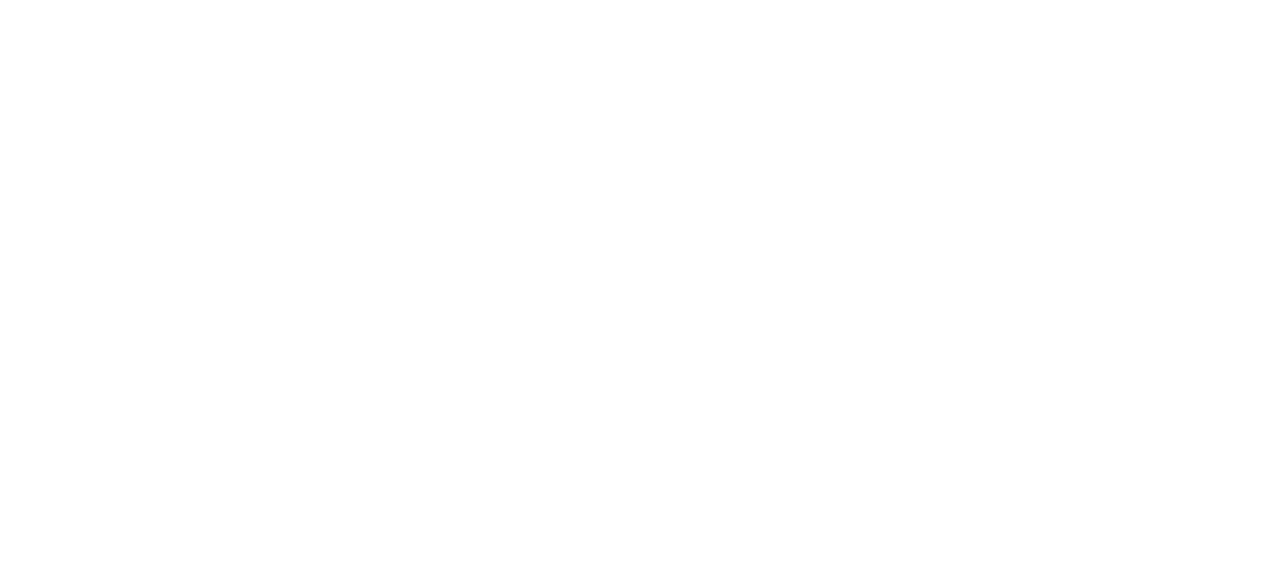
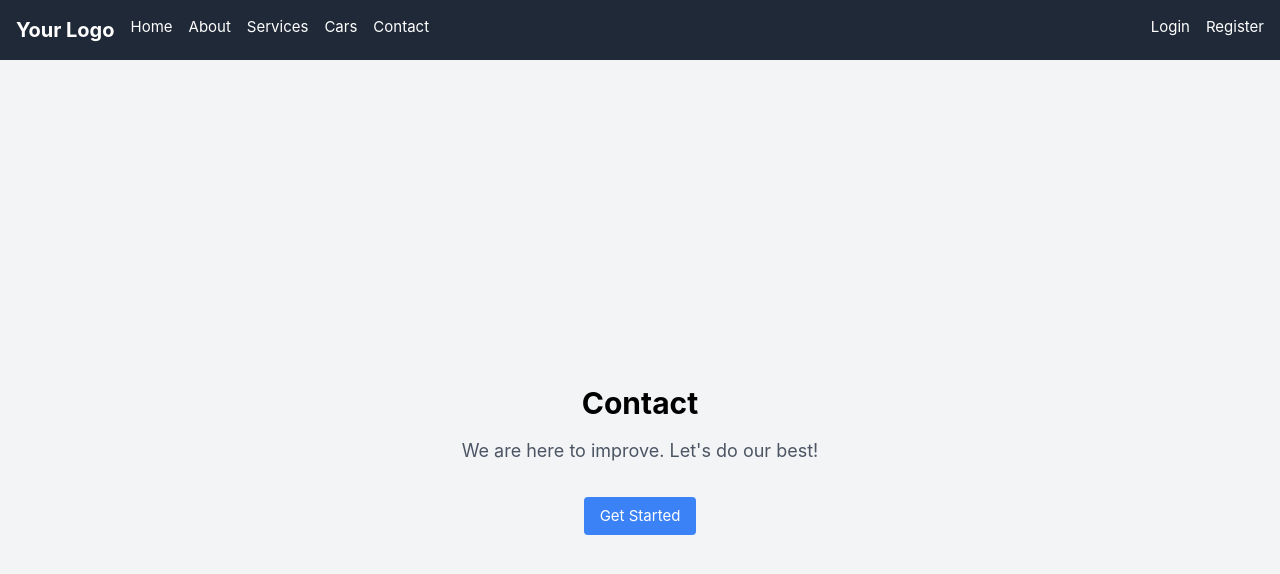
Before and after one commit to elionbehluli/lab1, a Vue app in the folder frontend/: page /contact in a window 1280 px wide. Before the commit this address had no page. Shown: the top 574 px of the page. Built offline with nearby package versions, Linux system fonts and the light colour scheme.

Commit message:
feat: finalized subtask 4&5 of navbar task

```diff
--- /dev/null
+++ b/frontend/src/layouts/NavbarLayout.vue
@@ -0,0 +1,9 @@
+<template>
+  <div>
+    <NavBar />
+    <router-view />
+  </div>
+</template>
+<script setup>
+import NavBar from '@/components/NavBar.vue'
+</script>
--- /dev/null
+++ b/frontend/src/views/AboutView.vue
@@ -0,0 +1,11 @@
+<template>
+  <div class="flex flex-col items-center justify-center min-h-screen bg-gray-100">
+    <h1 class="text-3xl font-bold mb-4">About</h1>
+    <p class="text-lg text-gray-600">We are here to improve. Let's do our best!</p>
+    <button
+      class="mt-8 px-4 py-2 bg-blue-500 text-white rounded hover:bg-blue-600 focus:outline-none focus:bg-blue-600"
+    >
+      Get Started
+    </button>
+  </div>
+</template>
--- /dev/null
+++ b/frontend/src/views/CarsView.vue
@@ -0,0 +1,11 @@
+<template>
+  <div class="flex flex-col items-center justify-center min-h-screen bg-gray-100">
+    <h1 class="text-3xl font-bold mb-4">Cars</h1>
+    <p class="text-lg text-gray-600">We are here to improve. Let's do our best!</p>
+    <button
+      class="mt-8 px-4 py-2 bg-blue-500 text-white rounded hover:bg-blue-600 focus:outline-none focus:bg-blue-600"
+    >
+      Get Started
+    </button>
+  </div>
+</template>
--- /dev/null
+++ b/frontend/src/views/ContactView.vue
@@ -0,0 +1,11 @@
+<template>
+  <div class="flex flex-col items-center justify-center min-h-screen bg-gray-100">
+    <h1 class="text-3xl font-bold mb-4">Contact</h1>
+    <p class="text-lg text-gray-600">We are here to improve. Let's do our best!</p>
+    <button
+      class="mt-8 px-4 py-2 bg-blue-500 text-white rounded hover:bg-blue-600 focus:outline-none focus:bg-blue-600"
+    >
+      Get Started
+    </button>
+  </div>
+</template>
--- /dev/null
+++ b/frontend/src/views/LoginView.vue
@@ -0,0 +1,11 @@
+<template>
+  <div class="flex flex-col items-center justify-center min-h-screen bg-gray-100">
+    <h1 class="text-3xl font-bold mb-4">Login</h1>
+    <p class="text-lg text-gray-600">We are here to improve. Let's do our best!</p>
+    <button
+      class="mt-8 px-4 py-2 bg-blue-500 text-white rounded hover:bg-blue-600 focus:outline-none focus:bg-blue-600"
+    >
+      Get Started
+    </button>
+  </div>
+</template>
--- /dev/null
+++ b/frontend/src/views/RegisterView.vue
@@ -0,0 +1,11 @@
+<template>
+  <div class="flex flex-col items-center justify-center min-h-screen bg-gray-100">
+    <h1 class="text-3xl font-bold mb-4">Register</h1>
+    <p class="text-lg text-gray-600">We are here to improve. Let's do our best!</p>
+    <button
+      class="mt-8 px-4 py-2 bg-blue-500 text-white rounded hover:bg-blue-600 focus:outline-none focus:bg-blue-600"
+    >
+      Get Started
+    </button>
+  </div>
+</template>
--- /dev/null
+++ b/frontend/src/views/ServicesView.vue
@@ -0,0 +1,11 @@
+<template>
+  <div class="flex flex-col items-center justify-center min-h-screen bg-gray-100">
+    <h1 class="text-3xl font-bold mb-4">Services</h1>
+    <p class="text-lg text-gray-600">We are here to improve. Let's do our best!</p>
+    <button
+      class="mt-8 px-4 py-2 bg-blue-500 text-white rounded hover:bg-blue-600 focus:outline-none focus:bg-blue-600"
+    >
+      Get Started
+    </button>
+  </div>
+</template>
```
Also changed, not shown: frontend/src/router/index.ts (+21 -0 lines).
